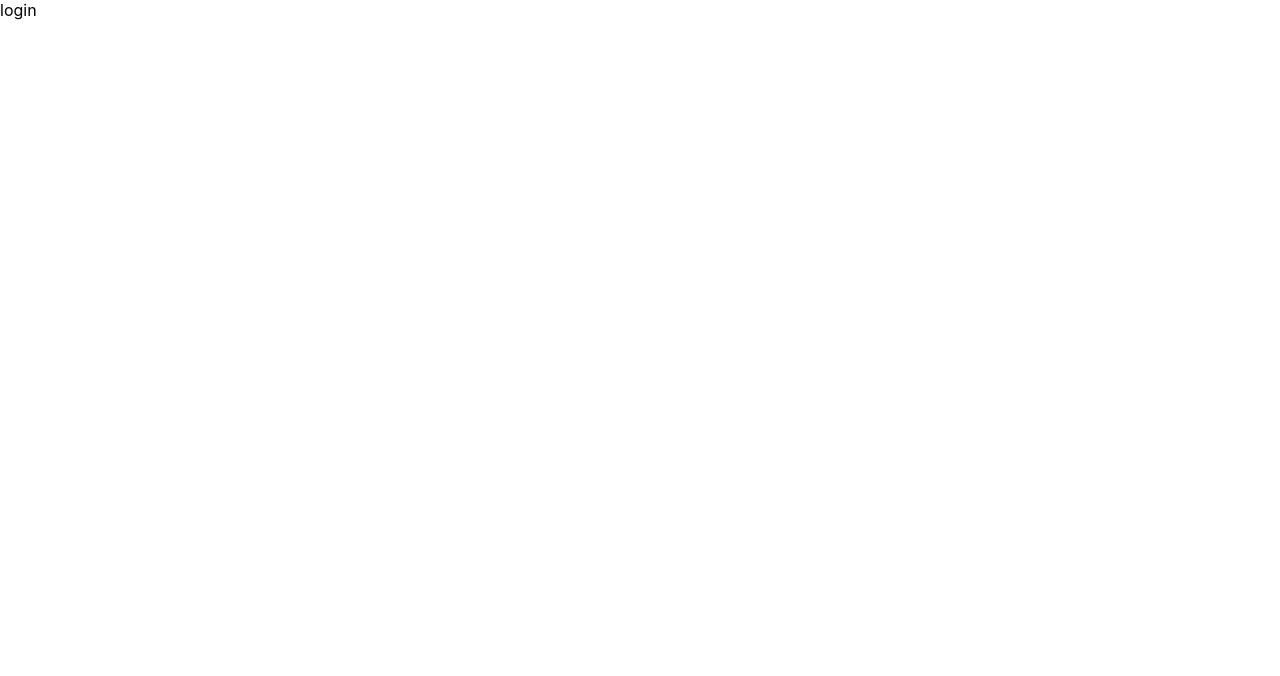
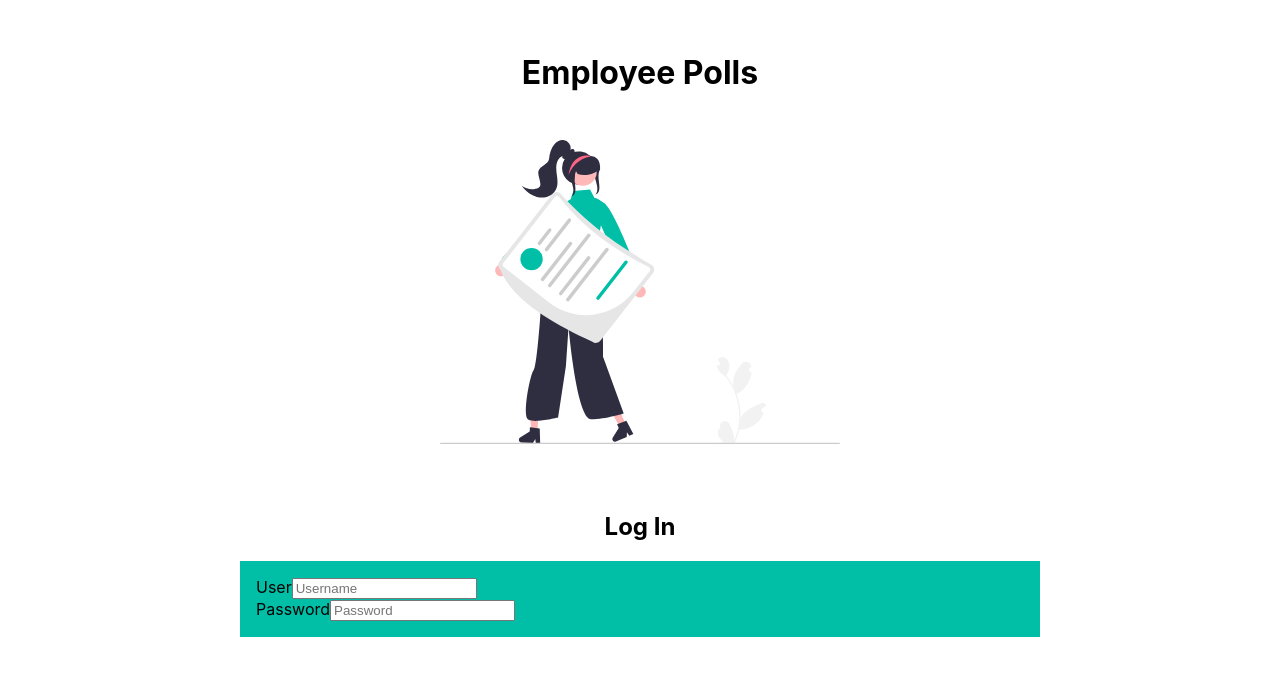
Before and after one commit to youssef1405/Employee-Polls, a React (Create React App) app: page /login in a window 1280 px wide. Shown: the top 676 px of the page. Built offline with nearby package versions, Linux system fonts and the light colour scheme.

Commit message:
create basic login page

```diff
--- /dev/null
+++ b/src/assests/wrappers/LoginForm.js
@@ -0,0 +1,24 @@
+import styled from 'styled-components';
+
+const Wrapper = styled.main`
+  display: flex;
+  flex-direction: column;
+  align-items: center;
+  width: 60%;
+  margin: 2rem auto;
+  h1 {
+    margin-bottom: 3rem;
+  }
+  img {
+    width: 100%;
+    max-width: 400px;
+    margin-bottom: 3rem;
+  }
+  form {
+    background-color: #00bfa6;
+    width: 100%;
+    padding: 1rem;
+  }
+`;
+
+export default Wrapper;
--- /dev/null
+++ b/src/components/LoginForm.js
@@ -0,0 +1,25 @@
+import Wrapper from '../assests/wrappers/LoginForm';
+import logo from '../assests/images/main-img.svg';
+
+const LoginForm = () => {
+  return (
+    <Wrapper>
+      <h1>Employee Polls</h1>
+      <img src={logo} alt='' />
+
+      <h2>Log In</h2>
+      <form>
+        <div>
+          <label htmlFor=''>User</label>
+          <input type='text' placeholder='Username' />
+        </div>
+        <div>
+          <label htmlFor=''>Password</label>
+          <input type='password' placeholder='Password' />
+        </div>
+      </form>
+    </Wrapper>
+  );
+};
+
+export default LoginForm;
--- a/src/pages/Login.js
+++ b/src/pages/Login.js
@@ -1,5 +1,11 @@
+import LoginForm from '../components/LoginForm';
+
 const Login = () => {
-  return <div>login</div>;
+  return (
+    <div>
+      <LoginForm />
+    </div>
+  );
 };
 
 export default Login;
```
Also changed, not shown: src/assests/images/main-img.svg (added).
